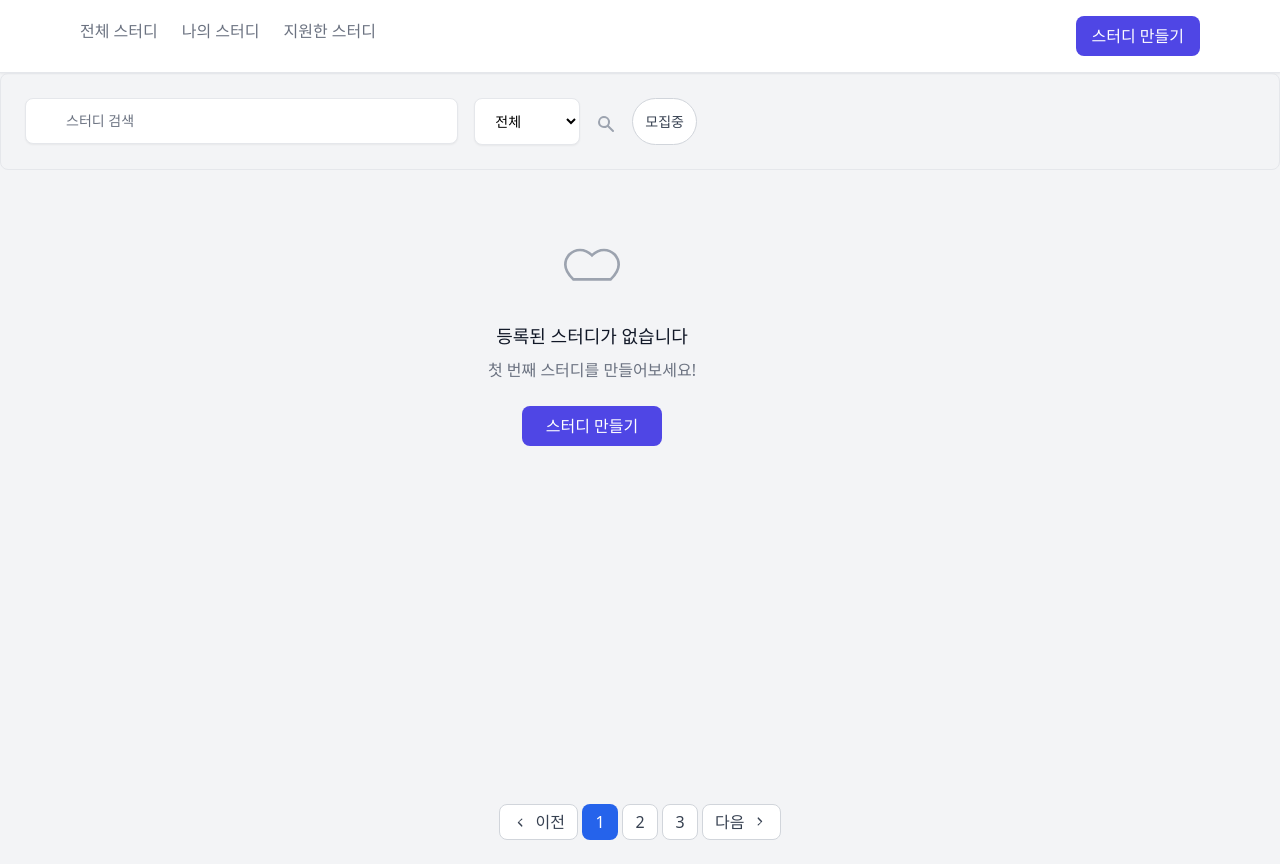
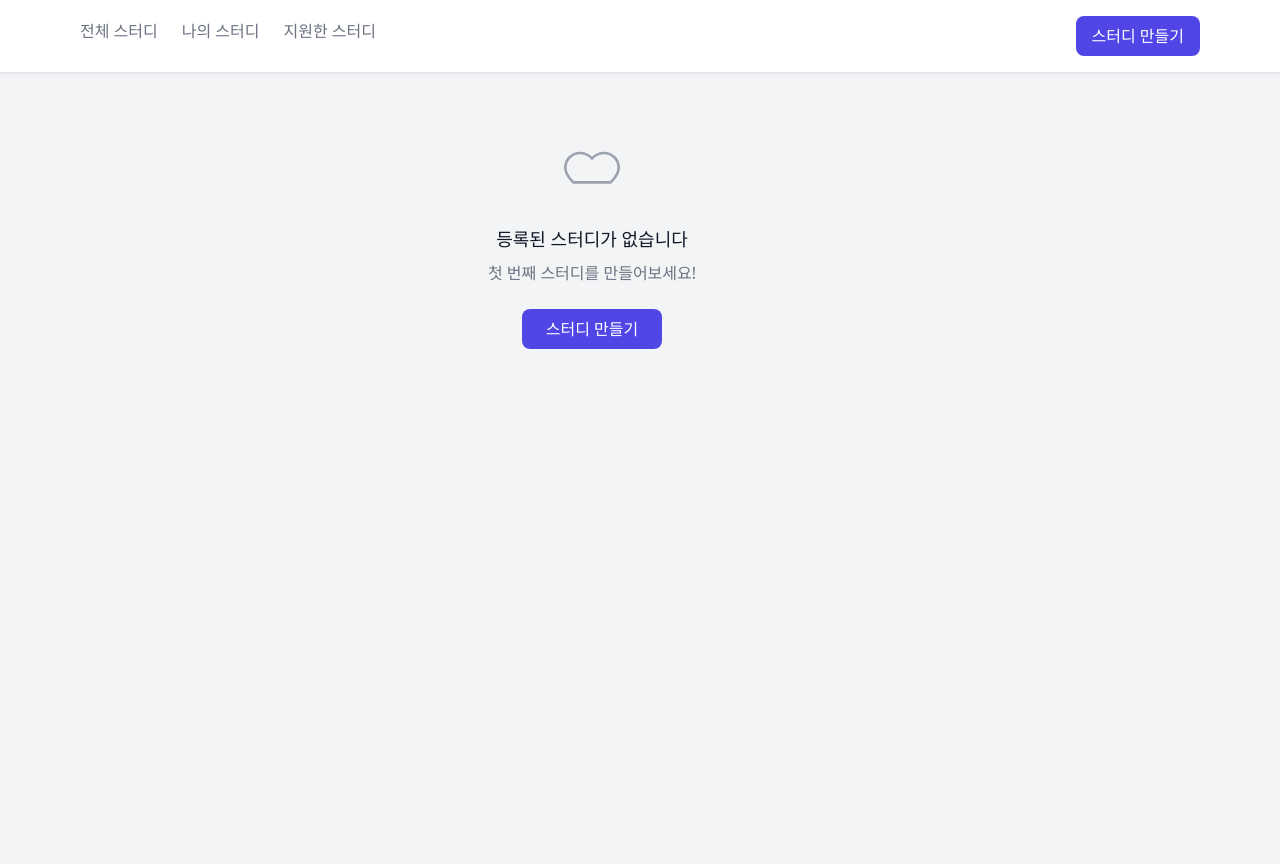
Before and after one commit to gyeomfka/jungle-302-7, a Flask app: template templates/study.html in a window 1280 px wide. After the commit the page ends 349 px from the top, so only its background shows below. Run offline with Flask 3, Linux system fonts and the light colour scheme; the template is opened without the code that fills it, so the values that code supplies are empty; some libraries are stand-ins or nearby versions.

Commit message:
Revert "feat: 스터디 목록 조건검색 및 필터링"
This reverts commit 18081dd6c86ae6d3985eb6326de5aeb1192e290d.

```diff
--- a/app.py
+++ b/app.py
@@ -70,23 +70,16 @@ def kakao_callback():
 @token_required
 def study():
     tab = request.args.get("tab", "all")  # 기본값: 전체 스터디
-    search_keyword = request.args.get("searchKeyword", "")
-    category = request.args.get("category")
-
-    is_closed = request.args.get("isClosed")
-    context={}
-    if is_closed is not None:
-        context["is_closed"] = is_closed
 
     # 유효한 탭인지 확인
     if tab not in ["all", "my", "applied"]:
         tab = "all"
 
     # 탭에 따라 스터디 데이터 조회
-    studies = get_studies_by_tab(request.current_user_id, tab, search_keyword, category, is_closed)
+    studies = get_studies_by_tab(request.current_user_id, tab)
 
-    return render_template('study.html', studies=studies, tab=tab, search_keyword=search_keyword, category=category, **context)
-    # return render_template('study.html', studies=studies, tab=tab, search_keyword=search_keyword, category=category, is_closed=is_closed)
+    return render_template('study.html', studies=studies, tab=tab)
+
 
 @app.route("/study/create", methods=['GET'])
 @token_required
--- a/templates/study.html
+++ b/templates/study.html
@@ -31,34 +31,6 @@ block nav_tabs %}
 </div>
 {% endblock %} {% block scripts %}
 <script>
-  const tab = "{{ tab }}";
-  let isClosed = "{{ is_closed }}";
-
-  document.addEventListener("DOMContentLoaded", function () {
-      // Flask에서 넘겨받은 category 값
-      const selectedCategory = "{{ category|default('', true) }}";
-      const selectElement = document.getElementById("category");
-
-      if (selectedCategory) {
-        selectElement.value = selectedCategory;
-      }
-
-      const btn = document.getElementById("searchToggle");
-      btn.classList.toggle("bg-blue-500", isClosed);
-      btn.classList.toggle("bg-white", !isClosed);
-
-      btn.classList.toggle("text-white", isClosed);
-      btn.classList.toggle("text-gray-700", !isClosed);
-
-      btn.classList.toggle("border-blue-600", isClosed);
-      btn.classList.toggle("border-gray-300", !isClosed);
-  });
-
-  function searchToggle() {
-    isClosed = !isClosed;
-    searchCondition(tab)
-  }
-
   async function loadStudyDetail(studyId, event) {
     event.preventDefault();
 
@@ -89,8 +61,6 @@ block nav_tabs %}
       studyDetail.remove();
     }
   }
-
-
   async function applyToStudy(studyId) {
     const selectedDates = [];
     const checkboxes = document.querySelectorAll(
@@ -124,29 +94,6 @@ block nav_tabs %}
       alert("신청 중 오류가 발생했습니다. 다시 시도해주세요.");
     }
   }
-
-  function searchCondition(tabKind) {
-    let searchKeyword = document.getElementById('searchKeyword').value;
-    let category = document.getElementById('category').value;
-
-    let url = `/study?tab=${tabKind}`;
-
-    if (searchKeyword && searchKeyword.trim() !== '') {
-      url += `&searchKeyword=${encodeURIComponent(searchKeyword.trim())}`
-    }
-
-    if (category && category.trim() !== '') {
-      url += `&category=${encodeURIComponent(category.trim())}`
-    }
-
-    if (isClosed) {
-      url += `&isClosed=${!isClosed}`;
-    }
-
-    window.location.href = url;
-  }
-
-
 </script>
 {% endblock %} {% block content %}
 
@@ -158,21 +105,19 @@ block nav_tabs %}
         <!-- 탭 메뉴 -->
         <div class="flex space-x-6">
           <a
-            onclick="searchCondition('all')"
+            href="/study?tab=all"
             class="pb-2 border-b-2 {{ 'border-blue-500 text-blue-600' if tab == 'all' else 'border-transparent text-gray-500 hover:text-gray-700' }}"
           >
             전체 스터디
           </a>
-
           <a
-            onclick="searchCondition('my')"
+            href="/study?tab=my"
             class="pb-2 border-b-2 {{ 'border-blue-500 text-blue-600' if tab == 'my' else 'border-transparent text-gray-500 hover:text-gray-700' }}"
           >
             나의 스터디
           </a>
-
           <a
-            onclick="searchCondition('applied')"
+            href="/study?tab=applied"
             class="pb-2 border-b-2 {{ 'border-blue-500 text-blue-600' if tab == 'applied' else 'border-transparent text-gray-500 hover:text-gray-700' }}"
           >
             지원한 스터디
@@ -190,51 +135,6 @@ block nav_tabs %}
     </div>
   </div>
 
-  <!-- 검색창 -->
-  <div class="bg-gray p-6 rounded-lg border border-gray-200">
-    <div class="flex flex-col sm:flex-row gap-4 max-w-2xl">
-        <div class="relative flex-1">
-            <div class="absolute inset-y-0 left-0 pl-3 flex items-center pointer-events-none">
-                <i class="fas fa-search text-gray-400"></i>
-            </div>
-            <input
-                type="text"
-                id="searchKeyword"
-                name="searchKeyword"
-                class="block w-full pl-10 pr-4 py-3 border border-gray-200 rounded-lg text-sm placeholder-gray-500 focus:outline-none focus:ring-2 focus:ring-blue-500 focus:border-transparent bg-white shadow-sm transition-all duration-200"
-                placeholder="스터디 검색"
-                value="{{ search_keyword }}"
-            >
-        </div>
-
-        <select
-          class="px-4 py-3 border border-gray-200 rounded-lg text-sm bg-white focus:outline-none focus:ring-2 focus:ring-blue-500 focus:border-transparent shadow-sm"
-          id="category"
-          name="category"
-        >
-            <option value="">전체</option>
-            <option value="al">알고리즘</option>
-            <option value="os">OS</option>
-            <option value="ws">웹서버</option>
-            <option value="nw">네트워크</option>
-        </select>
-
-        <button onclick="searchCondition(tab)">
-          <svg class="w-5 h-5 text-gray-400 mt-1" fill="currentColor" viewBox="0 0 20 20">
-            <path fill-rule="evenodd" d="M8 4a4 4 0 100 8 4 4 0 000-8zM2 8a6 6 0 1110.89 3.476l4.817 4.817a1 1 0 01-1.414 1.414l-4.816-4.816A6 6 0 012 8z" clip-rule="evenodd"></path>
-          </svg>
-        </button>
-
-        <!-- bg-blue-500 -->
-        <button
-          id="searchToggle"
-          type="button"
-          class="tag-btn px-3 py-1 rounded-full text-sm font-medium border transition-colors bg-white text-gray-700 border-gray-300"
-          onclick="searchToggle()"
-        >모집중</button>
-    </div>
-  </div>
-
   <!-- 메인 콘텐츠 -->
   <div class="flex mx-auto px-4 py-6 gap-4" id="study_wrapper">
     <div class="max-w-6xl flex-1">
@@ -244,52 +144,6 @@ block nav_tabs %}
     <!-- 스터디 상세보기 생성 위치 -->
   </div>
 </div>
-
-<nav class="flex items-center justify-center mt-1 mb-6" aria-label="Pagination">
-  <ul class="inline-flex items-stretch gap-1">
-    <!-- Prev -->
-    <li>
-      <a href="#"
-         class="inline-flex items-center gap-2 px-3 h-9 rounded-lg border border-gray-300 bg-white text-gray-700 hover:bg-gray-50 disabled:opacity-50 disabled:pointer-events-none"
-         aria-label="Previous page">
-        <svg xmlns="http://www.w3.org/2000/svg" class="size-4" viewBox="0 0 20 20" fill="currentColor" aria-hidden="true">
-          <path fill-rule="evenodd" d="M12.78 15.53a.75.75 0 01-1.06 0l-4.25-4.25a.75.75 0 010-1.06l4.25-4.25a.75.75 0 111.06 1.06L8.81 10l3.97 3.97a.75.75 0 010 1.06z" clip-rule="evenodd"/>
-        </svg>
-        <span class="hidden sm:inline">이전</span>
-      </a>
-    </li>
-
-    <!-- Page items -->
-    <li>
-      <a href="#"
-         class="inline-flex items-center justify-center min-w-9 h-9 px-3 rounded-lg border border-transparent bg-blue-600 text-white font-medium"
-         aria-current="page">1</a>
-    </li>
-    <li>
-      <a href="#"
-         class="inline-flex items-center justify-center min-w-9 h-9 px-3 rounded-lg border border-gray-300 bg-white text-gray-700 hover:bg-gray-50">2</a>
-    </li>
-
-    <li class="hidden sm:list-item">
-      <a href="#"
-         class="inline-flex items-center justify-center min-w-9 h-9 px-3 rounded-lg border border-gray-300 bg-white text-gray-700 hover:bg-gray-50">3</a>
-    </li>
-    <!-- Next -->
-    <li>
-      <a href="#"
-         class="inline-flex items-center gap-2 px-3 h-9 rounded-lg border border-gray-300 bg-white text-gray-700 hover:bg-gray-50 disabled:opacity-50 disabled:pointer-events-none"
-         aria-label="Next page">
-        <span class="hidden sm:inline">다음</span>
-        <svg xmlns="http://www.w3.org/2000/svg" class="size-4" viewBox="0 0 20 20" fill="currentColor" aria-hidden="true">
-          <path fill-rule="evenodd" d="M7.22 4.47a.75.75 0 011.06 0l4.25 4.25c.3.3.3.77 0 1.06l-4.25 4.25a.75.75 0 11-1.06-1.06L11.19 10 7.22 6.03a.75.75 0 010-1.06z" clip-rule="evenodd"/>
-        </svg>
-      </a>
-    </li>
-  </ul>
-</nav>
-
 {% endblock %}
 
-
-
 <!-- TODO: 무한 스크롤 구현 -->
```
Also changed, not shown: utils/study.py (+21 -30 lines).
